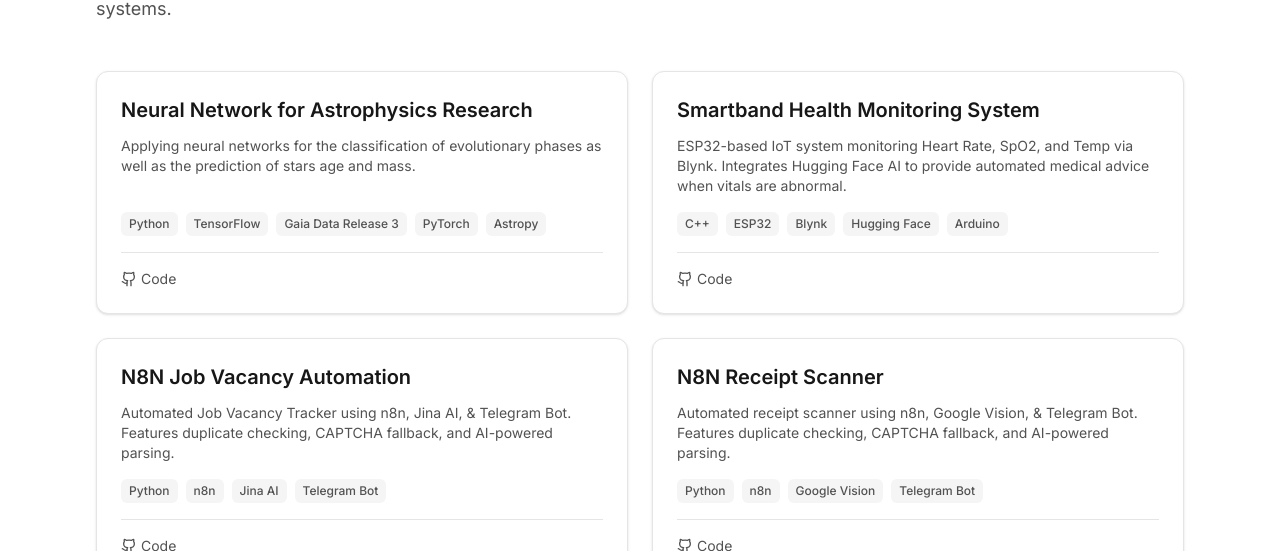
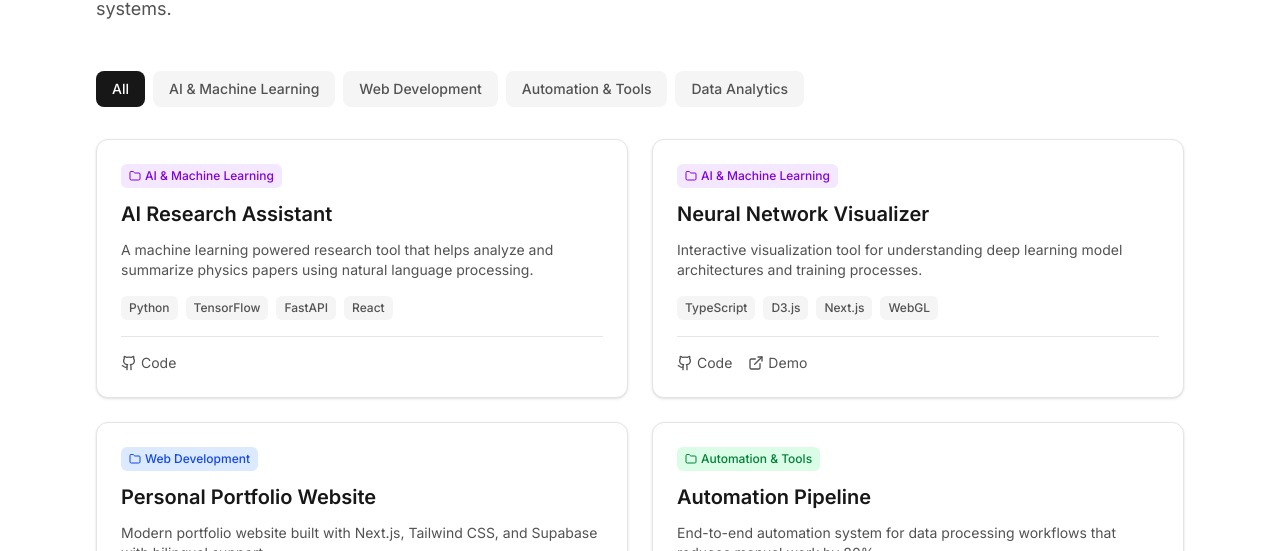
Before and after one commit to pranata-dev/personal-website, a Next.js app: page /projects in a window 1280 px wide. Shown: the part 249-800 px from the top of the page. Built offline with nearby package versions, Linux system fonts and the light colour scheme; no server answers; the database is empty.

Commit message:
feat: add project categories and filtering

```diff
--- a/src/app/projects/page.tsx
+++ b/src/app/projects/page.tsx
@@ -1,20 +1,23 @@
 'use client';
 
-import { useEffect, useState } from 'react';
+import { useEffect, useState, useMemo } from 'react';
+import { motion } from 'framer-motion';
 import { Section } from '@/components/ui/Section';
 import { ProjectCard } from '@/components/projects/ProjectCard';
 import { supabase } from '@/lib/supabase';
-import { Project } from '@/types';
+import { Project, ProjectCategory, PROJECT_CATEGORIES } from '@/types';
 import { useLocale } from '@/context/LocaleContext';
 
-// Sample projects for when Supabase is not configured
+// Sample projects organized by category
 const sampleProjects: Project[] = [
+    // AI & Machine Learning
     {
         id: '1',
-        title: 'Neural Network for Astrophysics Research',
-        description: 'Applying neural networks for the classification of evolutionary phases as well as the prediction of stars age and mass.',
-        tech_stack: ['Python', 'TensorFlow', 'Gaia Data Release 3', 'PyTorch', 'Astropy'],
-        github_url: 'https://github.com/pranata-dev/stellar-evolution',
+        title: 'AI Research Assistant',
+        description: 'A machine learning powered research tool that helps analyze and summarize physics papers using natural language processing.',
+        tech_stack: ['Python', 'TensorFlow', 'FastAPI', 'React'],
+        category: 'ai-ml',
+        github_url: 'https://github.com/pranata-dev/ai-research',
         demo_url: null,
         image_url: null,
         featured: true,
@@ -23,10 +26,39 @@ const sampleProjects: Project[] = [
     },
     {
         id: '2',
-        title: 'Smartband Health Monitoring System',
-        description: 'ESP32-based IoT system monitoring Heart Rate, SpO2, and Temp via Blynk. Integrates Hugging Face AI to provide automated medical advice when vitals are abnormal.',
-        tech_stack: ['C++', 'ESP32', 'Blynk', 'Hugging Face', 'Arduino'],
-        github_url: 'https://github.com/pranata-dev/smartband-healt-monitoring-iot',
+        title: 'Neural Network Visualizer',
+        description: 'Interactive visualization tool for understanding deep learning model architectures and training processes.',
+        tech_stack: ['TypeScript', 'D3.js', 'Next.js', 'WebGL'],
+        category: 'ai-ml',
+        github_url: 'https://github.com/pranata-dev/nn-viz',
+        demo_url: 'https://nn-viz.demo.com',
+        image_url: null,
+        featured: false,
+        created_at: new Date().toISOString(),
+        updated_at: new Date().toISOString(),
+    },
+    // Web Development
+    {
+        id: '3',
+        title: 'Personal Portfolio Website',
+        description: 'Modern portfolio website built with Next.js, Tailwind CSS, and Supabase with bilingual support.',
+        tech_stack: ['Next.js', 'TypeScript', 'Tailwind CSS', 'Supabase'],
+        category: 'web-dev',
+        github_url: 'https://github.com/pranata-dev/personal-website',
+        demo_url: null,
+        image_url: null,
+        featured: true,
+        created_at: new Date().toISOString(),
+        updated_at: new Date().toISOString(),
+    },
+    // Automation & Tools
+    {
+        id: '4',
+        title: 'Automation Pipeline',
+        description: 'End-to-end automation system for data processing workflows that reduces manual work by 80%.',
+        tech_stack: ['Python', 'Apache Airflow', 'Docker', 'PostgreSQL'],
+        category: 'automation',
+        github_url: 'https://github.com/pranata-dev/automation',
         demo_url: null,
         image_url: null,
         featured: true,
@@ -34,23 +66,26 @@ const sampleProjects: Project[] = [
         updated_at: new Date().toISOString(),
     },
     {
-        id: '3',
-        title: 'N8N Job Vacancy Automation',
-        description: 'Automated Job Vacancy Tracker using n8n, Jina AI, & Telegram Bot. Features duplicate checking, CAPTCHA fallback, and AI-powered parsing.',
-        tech_stack: ['Python', 'n8n', 'Jina AI', 'Telegram Bot'],
-        github_url: 'https://github.com/pranata-dev/n8n-job-vacancy-automation',
+        id: '5',
+        title: 'Smart Health Monitoring Band',
+        description: 'IoT-based health monitoring system using ESP32 with 85-90% accuracy for vital sign detection.',
+        tech_stack: ['C++', 'ESP32', 'TensorFlow Lite', 'Python'],
+        category: 'automation',
+        github_url: 'https://github.com/pranata-dev/health-band',
         demo_url: null,
         image_url: null,
         featured: false,
         created_at: new Date().toISOString(),
         updated_at: new Date().toISOString(),
     },
+    // Data Analytics
     {
-        id: '4',
-        title: 'N8N Receipt Scanner',
-        description: 'Automated receipt scanner using n8n, Google Vision, & Telegram Bot. Features duplicate checking, CAPTCHA fallback, and AI-powered parsing.',
-        tech_stack: ['Python', 'n8n', 'Google Vision', 'Telegram Bot'],
-        github_url: 'https://github.com/pranata-dev/n8n-receipt-scanning',
+        id: '6',
+        title: 'Stellar Classification System',
+        description: 'Neural network-based system for classifying stellar evolutionary phases using spectral data.',
+        tech_stack: ['Python', 'PyTorch', 'Pandas', 'Matplotlib'],
+        category: 'data-analytics',
+        github_url: 'https://github.com/pranata-dev/stellar-classification',
         demo_url: null,
         image_url: null,
         featured: false,
@@ -60,8 +95,9 @@ const sampleProjects: Project[] = [
 ];
 
 export default function ProjectsPage() {
-    const { t } = useLocale();
+    const { t, locale } = useLocale();
     const [projects, setProjects] = useState<Project[]>(sampleProjects);
+    const [selectedCategory, setSelectedCategory] = useState<ProjectCategory | 'all'>('all');
 
     useEffect(() => {
         async function fetchProjects() {
@@ -82,14 +118,63 @@ export default function ProjectsPage() {
         fetchProjects();
     }, []);
 
+    const filteredProjects = useMemo(() => {
+        if (selectedCategory === 'all') return projects;
+        return projects.filter(project => project.category === selectedCategory);
+    }, [projects, selectedCategory]);
+
+    const getCategoryLabel = (category: ProjectCategory) => {
+        return t.projects.categories[category] || PROJECT_CATEGORIES.find(c => c.value === category)?.label || category;
+    };
+
     return (
         <div className="pt-16">
             <Section title={t.projects.title} subtitle={t.projects.subtitle}>
-                <div className="grid grid-cols-1 md:grid-cols-2 gap-6">
-                    {projects.map((project, index) => (
+                {/* Category Filter */}
+                <div className="flex flex-wrap gap-2 mb-8">
+                    <button
+                        onClick={() => setSelectedCategory('all')}
+                        className={`px-4 py-2 rounded-lg text-sm font-medium transition-all ${selectedCategory === 'all'
+                                ? 'bg-neutral-900 dark:bg-white text-white dark:text-neutral-900'
+                                : 'bg-neutral-100 dark:bg-neutral-800 text-neutral-600 dark:text-neutral-400 hover:bg-neutral-200 dark:hover:bg-neutral-700'
+                            }`}
+                    >
+                        {locale === 'id' ? 'Semua' : 'All'}
+                    </button>
+                    {PROJECT_CATEGORIES.map((category) => (
+                        <button
+                            key={category.value}
+                            onClick={() => setSelectedCategory(category.value)}
+                            className={`px-4 py-2 rounded-lg text-sm font-medium transition-all ${selectedCategory === category.value
+                                    ? 'bg-neutral-900 dark:bg-white text-white dark:text-neutral-900'
+                                    : 'bg-neutral-100 dark:bg-neutral-800 text-neutral-600 dark:text-neutral-400 hover:bg-neutral-200 dark:hover:bg-neutral-700'
+                                }`}
+                        >
+                            {getCategoryLabel(category.value)}
+                        </button>
+                    ))}
+                </div>
+
+                {/* Projects Grid */}
+                <motion.div
+                    key={selectedCategory}
+                    initial={{ opacity: 0 }}
+                    animate={{ opacity: 1 }}
+                    transition={{ duration: 0.3 }}
+                    className="grid grid-cols-1 md:grid-cols-2 gap-6"
+                >
+                    {filteredProjects.map((project, index) => (
                         <ProjectCard key={project.id} project={project} index={index} />
                     ))}
-                </div>
+                </motion.div>
+
+                {filteredProjects.length === 0 && (
+                    <div className="text-center py-12">
+                        <p className="text-neutral-500 dark:text-neutral-500">
+                            {locale === 'id' ? 'Belum ada proyek di kategori ini.' : 'No projects in this category yet.'}
+                        </p>
+                    </div>
+                )}
             </Section>
         </div>
     );
--- a/src/components/projects/ProjectCard.tsx
+++ b/src/components/projects/ProjectCard.tsx
@@ -1,8 +1,8 @@
 'use client';
 
 import { motion } from 'framer-motion';
-import { ExternalLink, Github } from 'lucide-react';
-import { Project } from '@/types';
+import { ExternalLink, Github, Folder } from 'lucide-react';
+import { Project, ProjectCategory, PROJECT_CATEGORIES } from '@/types';
 import { Card } from '@/components/ui/Card';
 import { useLocale } from '@/context/LocaleContext';
 
@@ -11,8 +11,19 @@ interface ProjectCardProps {
     index: number;
 }
 
+const categoryColors: Record<ProjectCategory, string> = {
+    'ai-ml': 'bg-purple-100 dark:bg-purple-900/30 text-purple-700 dark:text-purple-300',
+    'web-dev': 'bg-blue-100 dark:bg-blue-900/30 text-blue-700 dark:text-blue-300',
+    'automation': 'bg-green-100 dark:bg-green-900/30 text-green-700 dark:text-green-300',
+    'data-analytics': 'bg-orange-100 dark:bg-orange-900/30 text-orange-700 dark:text-orange-300',
+};
+
 export function ProjectCard({ project, index }: ProjectCardProps) {
     const { t } = useLocale();
+
+    const categoryLabel = t.projects.categories[project.category] ||
+        PROJECT_CATEGORIES.find(c => c.value === project.category)?.label ||
+        project.category;
 
     return (
         <motion.div
@@ -32,6 +43,14 @@ export function ProjectCard({ project, index }: ProjectCardProps) {
                         />
                     </div>
                 )}
+
+                {/* Category Badge */}
+                <div className="mb-3">
+                    <span className={`inline-flex items-center gap-1 px-2 py-1 rounded-md text-xs font-medium ${categoryColors[project.category]}`}>
+                        <Folder className="w-3 h-3" />
+                        {categoryLabel}
+                    </span>
+                </div>
 
                 {/* Content */}
                 <div className="flex-1 space-y-3">
--- a/src/lib/i18n/en.ts
+++ b/src/lib/i18n/en.ts
@@ -65,6 +65,12 @@ export const en = {
         subtitle: "A selection of projects I've worked on, from AI research tools to automation systems.",
         viewCode: 'Code',
         viewDemo: 'Demo',
+        categories: {
+            'ai-ml': 'AI & Machine Learning',
+            'web-dev': 'Web Development',
+            'automation': 'Automation & Tools',
+            'data-analytics': 'Data Analytics',
+        },
     },
 
     // Experience Page
--- a/src/lib/i18n/id.ts
+++ b/src/lib/i18n/id.ts
@@ -67,6 +67,12 @@ export const id: Translations = {
         subtitle: 'Koleksi proyek yang udah gue kerjain, dari AI research tools sampe automation systems.',
         viewCode: 'Kode',
         viewDemo: 'Demo',
+        categories: {
+            'ai-ml': 'AI & Machine Learning',
+            'web-dev': 'Web Development',
+            'automation': 'Automation & Tools',
+            'data-analytics': 'Data Analytics',
+        },
     },
 
     // Experience Page
--- a/src/types/index.ts
+++ b/src/types/index.ts
@@ -1,10 +1,20 @@
 // Type definitions for Portfolio Website
+
+export type ProjectCategory = 'ai-ml' | 'web-dev' | 'automation' | 'data-analytics';
+
+export const PROJECT_CATEGORIES: { value: ProjectCategory; label: string }[] = [
+    { value: 'ai-ml', label: 'AI & Machine Learning' },
+    { value: 'web-dev', label: 'Web Development' },
+    { value: 'automation', label: 'Automation & Tools' },
+    { value: 'data-analytics', label: 'Data Analytics' },
+];
 
 export interface Project {
     id: string;
     title: string;
     description: string | null;
     tech_stack: string[];
+    category: ProjectCategory;
     github_url: string | null;
     demo_url: string | null;
     image_url: string | null;
```
Also changed, not shown: 1 other file (tests, documents, lock files or other folders).
